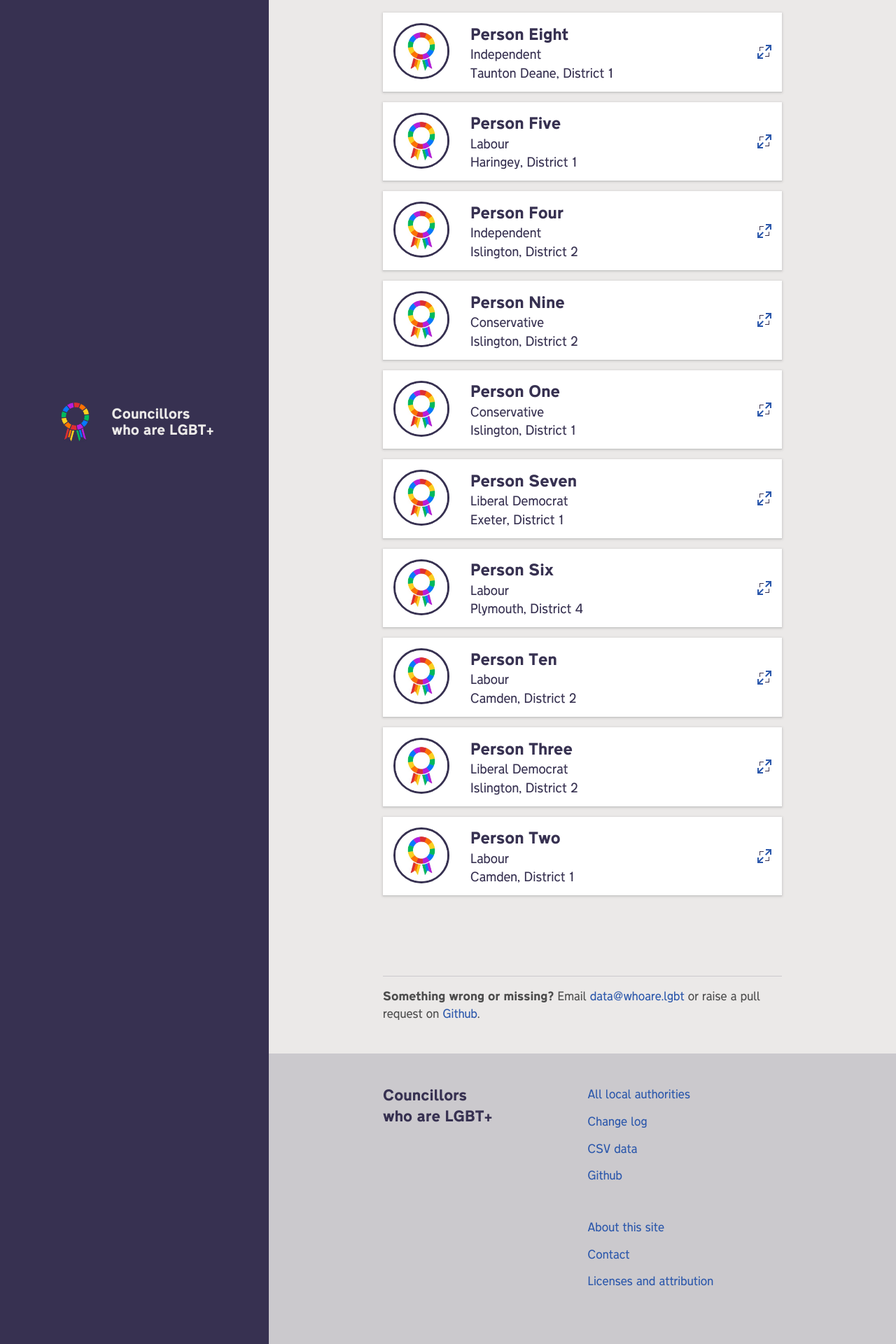
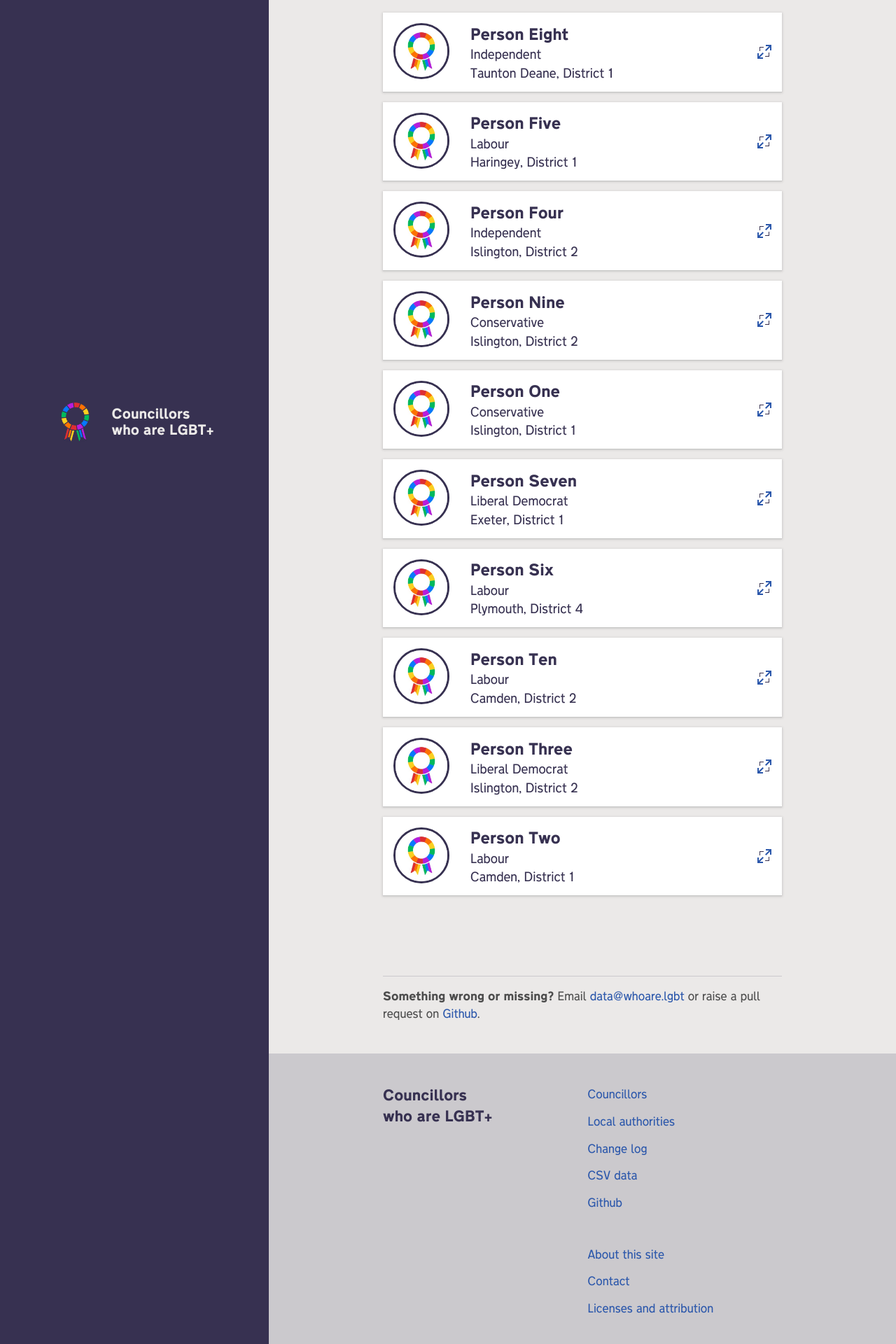
Before and after one commit to johnpeart/lgbt-councillors, a Jekyll site: the page built from index.md, in a window 1280 px wide. Shown: the part 712-2632 px from the top of the page at 70% size. Built offline with Jekyll 4.4.1, drawn with Linux system fonts in a browser that asks for light colours.

Commit message:
Update footer.html
Add links to two nav pages

```diff
--- a/_includes/global/footer.html
+++ b/_includes/global/footer.html
@@ -5,7 +5,8 @@
         <p class="footer--heading"><strong>Councillors<br>who are LGBT+</strong></h1>
 
         <ul class="footer--navigation">
-            <li><a href="{{ relative_url | append: '/local-authorities' }}">All local authorities</a></li>
+            <li><a href="{{ relative_url | append: '/councillors' }}">Councillors</a></li>
+            <li><a href="{{ relative_url | append: '/local-authorities' }}">Local authorities</a></li>
             <li><a href="{{ relative_url | append: '/change-log' }}">Change log</a></li>
             <li><a href="#">CSV data</a></li>
             <li><a href="https://github.com/johnpeart/lgbt-councillors" rel="no-follow">Github</a></li>
```
